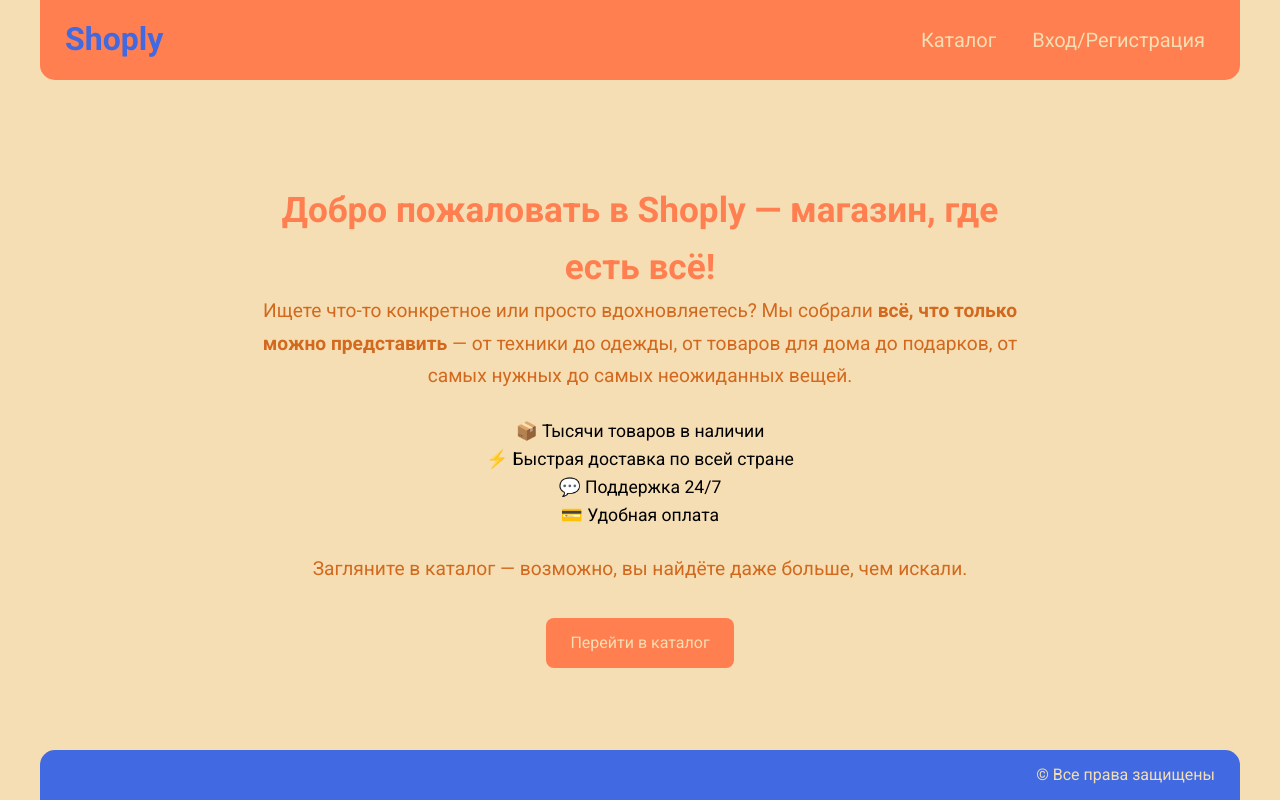
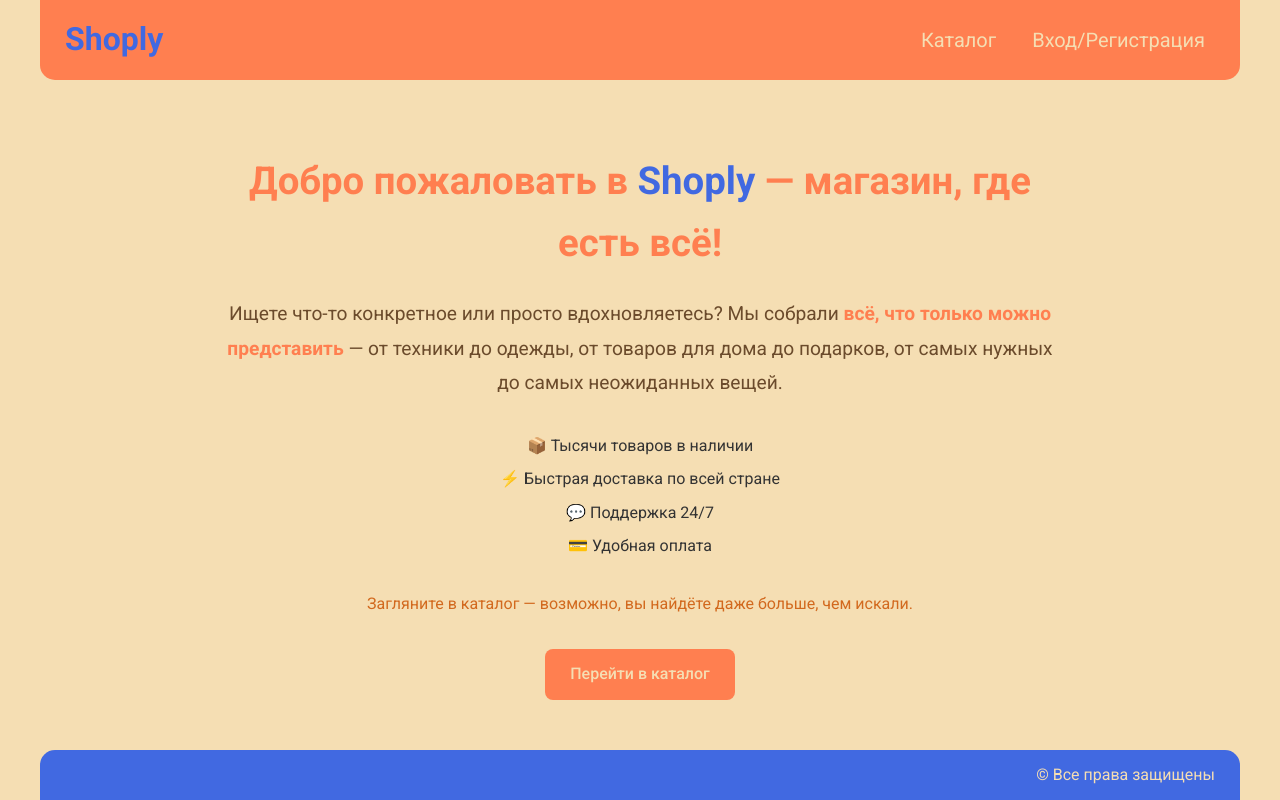
Before and after one commit to Nepetrov7/online-store-frontend, a React (Vite) app: page / in a window 1280 px wide. Built offline with nearby package versions, Linux system fonts and the light colour scheme.

Commit message:
updated HomePage

```diff
--- a/src/pages/HomePage/HomePage.jsx
+++ b/src/pages/HomePage/HomePage.jsx
@@ -4,26 +4,22 @@ import { Link } from 'react-router';
 export const HomePage = () => (
     <section className={styles.home}>
         <div className={styles.container}>
-            <h1>
-                Добро пожаловать в <span style={{ color: 'var(--color-accent)' }}>Shoply</span> — магазин, где есть всё!
+            <h1 className={styles.title}>
+                Добро пожаловать в <span>Shoply</span> — магазин, где есть всё!
             </h1>
-
-            <p>
-                Ищете что-то конкретное или просто вдохновляетесь? Мы собрали{' '}
-                <strong>всё, что только можно представить</strong> — от техники до одежды, от товаров для дома до
+            <p className={styles.description}>
+                Ищете что-то конкретное или просто вдохновляетесь? Мы собрали
+                <strong> всё, что только можно представить </strong>— от техники до одежды, от товаров для дома до
                 подарков, от самых нужных до самых неожиданных вещей.
             </p>
-
-            <ul style={{ margin: '1.5rem 0' }}>
+            <ul className={styles.bullets}>
                 <li>📦 Тысячи товаров в наличии</li>
                 <li>⚡ Быстрая доставка по всей стране</li>
                 <li>💬 Поддержка 24/7</li>
                 <li>💳 Удобная оплата</li>
             </ul>
-
-            <p>Загляните в каталог — возможно, вы найдёте даже больше, чем искали.</p>
-
-            <Link to="/catalog" className={styles.btn} style={{ marginTop: '2rem', display: 'inline-block' }}>
+            <p className={styles.note}>Загляните в каталог — возможно, вы найдёте даже больше, чем искали.</p>
+            <Link to="/catalog" className={styles.button}>
                 Перейти в каталог
             </Link>
         </div>
--- a/src/pages/HomePage/HomePage.module.css
+++ b/src/pages/HomePage/HomePage.module.css
@@ -1,49 +1,70 @@
 .home {
-    padding: 1rem 1.5rem;
-    min-height: calc(100vh - 150px); /* если header+footer 150px */
+    padding: 3rem 1.5rem;
+    min-height: calc(100vh - 150px);
     display: flex;
     align-items: center;
     justify-content: center;
 }
 
 .container {
-    max-width: 800px;
+    max-width: 850px;
     margin: 0 auto;
     text-align: center;
 }
 
-h1 {
-    font-size: 2.2rem;
+.title {
+    font-size: 2.4rem;
+    margin-bottom: 1.5rem;
+    font-weight: bold;
     color: var(--color-accent, coral);
 }
 
-p {
-    font-size: 1.2rem;
-    line-height: 1.7;
-    color: var(--color-text, #333);
+.title span {
+    color: var(--color-dark, royalblue);
 }
 
-ul {
+.description {
+    font-size: 1.2rem;
+    color: #6b4b2c;
+    line-height: 1.8;
+    margin-bottom: 2rem;
+}
+
+.description strong {
+    font-weight: 600;
+    color: coral;
+}
+
+.bullets {
     list-style: none;
     padding: 0;
+    margin: 0 0 2rem;
+    font-size: 1rem;
+    color: #333;
 }
 
-li {
-    font-size: 1.1rem;
+.bullets li {
+    margin-bottom: 0.5rem;
 }
 
-.btn {
+.note {
+    font-size: 1rem;
+    margin-bottom: 2rem;
+    color: chocolate;
+}
+
+.button {
+    display: inline-block;
     background-color: var(--color-accent, coral);
     color: var(--color-light, wheat);
-    padding: 0.75rem 1.5rem;
-    font-size: 1rem;
+    padding: 0.8rem 1.6rem;
+    border-radius: 8px;
+    font-weight: 500;
     text-decoration: none;
-    border: none;
-    border-radius: 8px;
-    transition: background 0.3s ease;
+    transition: background 0.5s ease;
 }
 
-.btn:hover {
+.button:hover {
     background-color: var(--color-dark, royalblue);
     color: white;
 }
```
